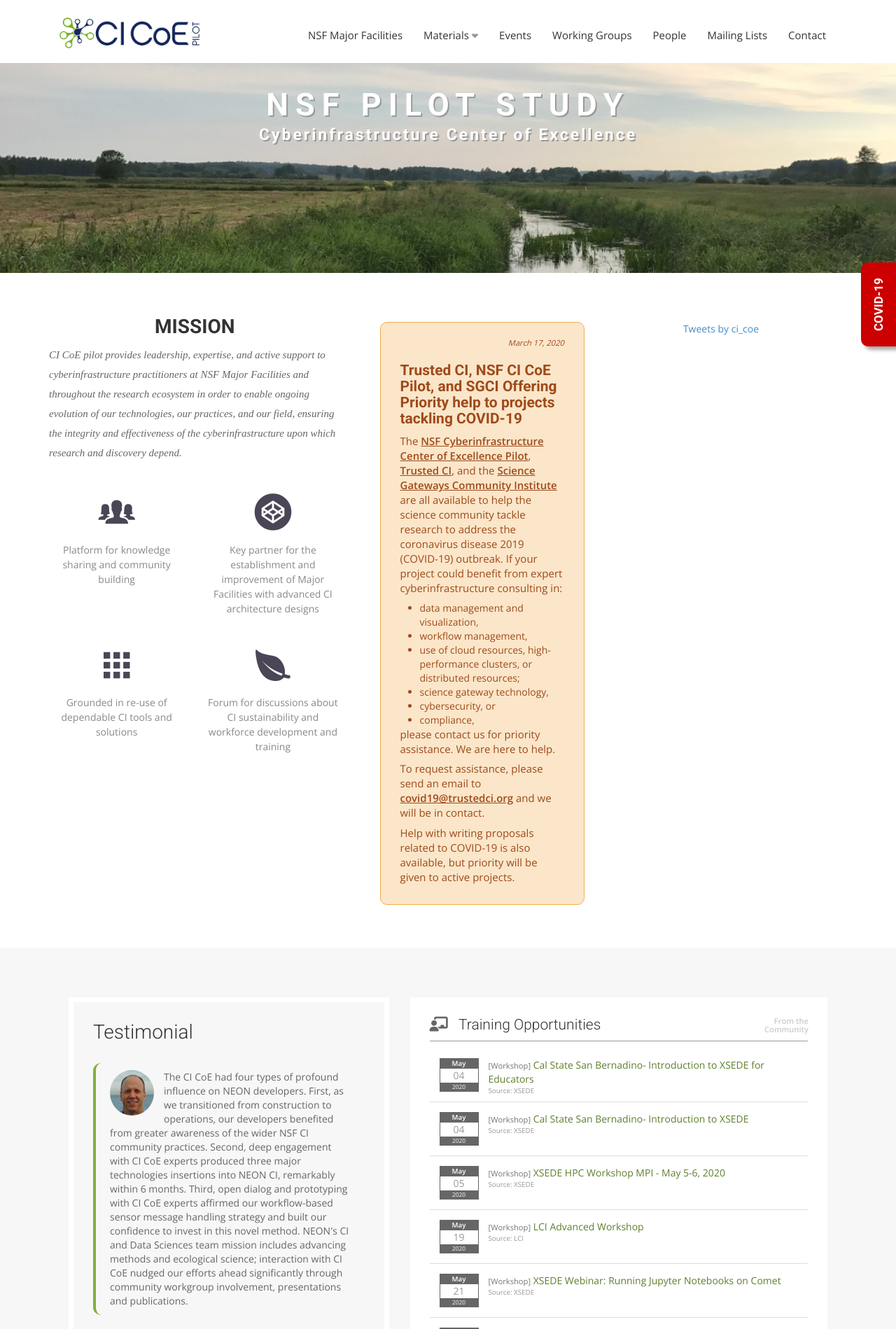
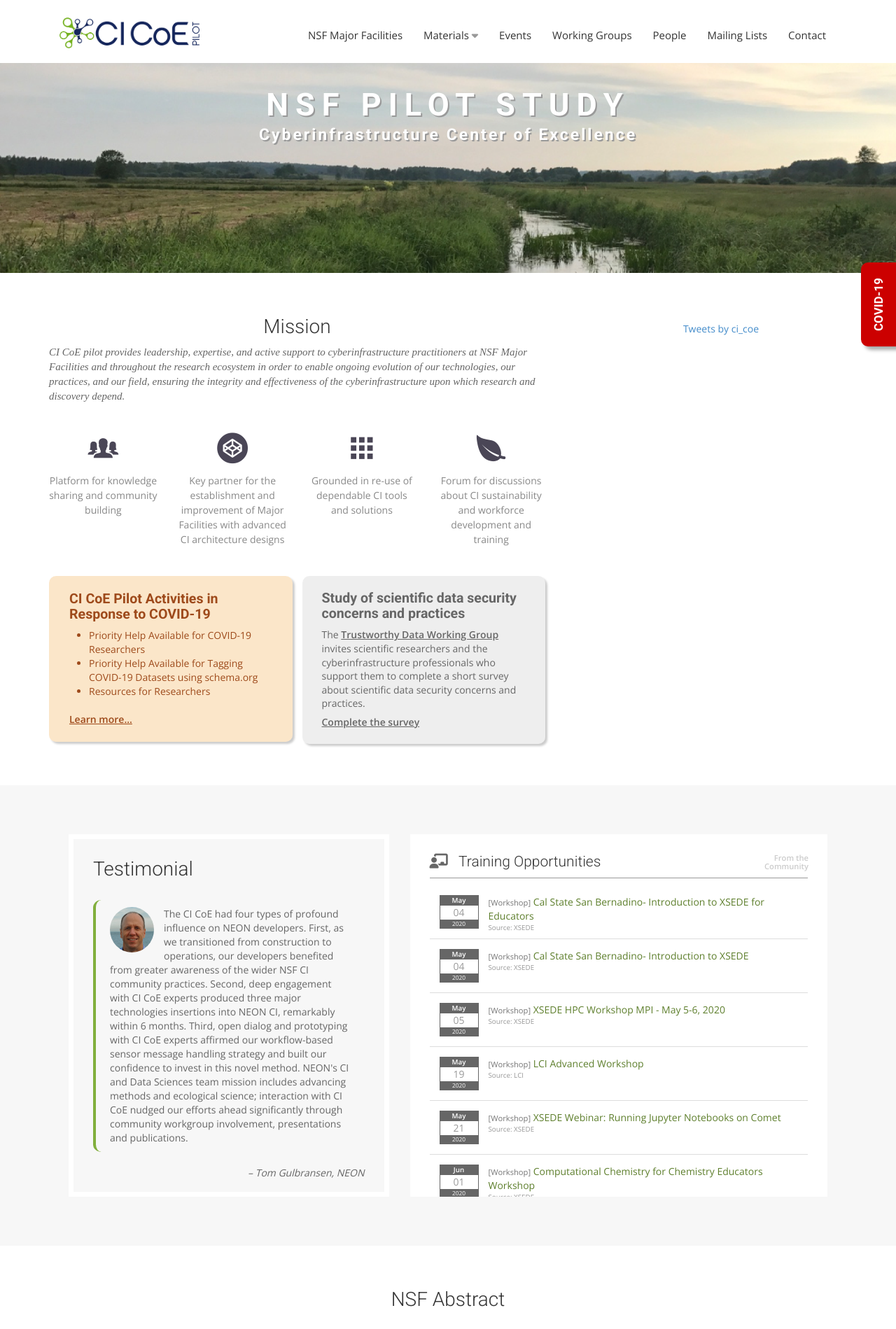
Before and after one commit to cicoe/cicoe.github.io, a Jekyll site: the page built from index.html, in a window 1280 px wide. Shown: the top 1899 px of the page at 70% size. Built offline with Jekyll 4.4.1, drawn with Linux system fonts in a browser that asks for light colours; nearby versions of some CDN libraries; some web fonts are replaced; comment, search, counter and statistics services are not loaded.

Commit message:
updates to main page

```diff
--- a/css/airspace.css
+++ b/css/airspace.css
@@ -194,7 +194,7 @@
 }
 
 #service .service-item i {
-    font-size: 60px;
+    font-size: 50px;
     color: #4A4656;
     padding: 0;
     margin: 0;
--- a/css/style.css
+++ b/css/style.css
@@ -123,29 +123,48 @@
 }
 
 .alert {
-    margin-top: 2em;
+    margin-top: 1em;
     background-color: rgb(240, 173, 78, 0.3);
-    border: 1px solid #f0ad4e;
     padding: 1.5em 2em 1.5em 2em;
     border-radius: 10px;
     color: #9e4a1b;
     text-align: left;
+    box-shadow: 3px 3px 3px #ccc;
 }
 
-.alert h1 {
-    font-size: 1.5em;
-    font-weight: bold;
+.alert-info {
+    margin-top: 1em;
+    background-color: rgb(200, 200, 200, 0.3);
+    padding: 1.5em 2em 1.5em 2em;
+    border-radius: 10px;
+    color: #666;
+    text-align: left;
+    box-shadow: 3px 3px 3px #ccc;
 }
 
-.alert a {
+.alert h1,
+.alert-info h1 {
+    font-size: 1.4em;
+    font-weight: bold;
+    margin-top: 0;
+}
+
+.alert a,
+.alert-info a {
     color: #9e4a1b;
     text-decoration: underline !important;
     font-weight: bold;
 }
 
-.alert p {
+.alert-info a {
+    color: #666 !important;
+}
+
+.alert p,
+.alert-info p {
     line-height: 1.4em !important;
     margin-bottom: 0.5em;
+    font-size: 1em;
 }
 
 .alert ul {
--- a/index.html
+++ b/index.html
@@ -8,10 +8,10 @@
 <section id="service">
     <div class="container">
         <div class="row">
-            <div class="col-md-5 col-sm-12" style="padding-right: 4em">
+            <div class="col-md-8 col-sm-12" style="padding-right: 4em">
                 <div class="section-title">
-                    <h2>Mission</h2>
-                    <p style="text-align: left">
+                    <h3>Mission</h3>
+                    <p style="text-align: left; line-height: 1.4em">
                         CI CoE pilot provides leadership, expertise, and active support to cyberinfrastructure
                         practitioners at NSF Major Facilities and throughout the research ecosystem in order to enable
                         ongoing evolution of our technologies, our practices, and our field, ensuring the integrity and
@@ -19,13 +19,13 @@
                     </p>
                 </div>
                 <div class="row">
-                    <div class="col-sm-6 col-md-6">
+                    <div class="col-sm-6 col-md-3">
                         <div class="service-item">
                             <i class="ion-ios-people"></i>
                             <p>Platform for knowledge sharing and community building</p>
                         </div>
                     </div>
-                    <div class="col-sm-6 col-md-6">
+                    <div class="col-sm-6 col-md-3">
                         <div class="service-item">
                             <i class="ion-social-codepen"></i>
                             <p>Key partner for the establishment and improvement of Major Facilities with advanced CI
@@ -33,57 +33,81 @@
                             </p>
                         </div>
                     </div>
-                    <div class="col-sm-6 col-md-6">
+                    <div class="col-sm-6 col-md-3">
                         <div class="service-item">
                             <i class="ion-android-apps"></i>
                             <p>Grounded in re-use of dependable CI tools and solutions</p>
                         </div>
                     </div>
-                    <div class="col-sm-6 col-md-6">
+                    <div class="col-sm-6 col-md-3">
                         <div class="service-item">
                             <i class="ion-leaf"></i>
                             <p>Forum for discussions about CI sustainability and workforce development and training</p>
                         </div>
                     </div>
                 </div>
-            </div>
 
-            <div class="col-md-3 alert w3-panel w3-yellow">
-                <div style="font-size: 0.8em; text-align: right"><span><i>March 17, 2020</i></span>
+                <div class="col-md-6" style="padding: 0; padding-right: 0.5em">
+                    <div class="alert">
+                        <!--                    <div style="font-size: 0.8em; text-align: right">-->
+                        <!--                        <span><i>March 17, 2020</i></span>-->
+                        <!--                    </div>-->
+                        <h1 style="margin-top: 0">CI CoE Pilot Activities in Response to COVID-19</h1>
+                        <ul>
+                            <li>Priority Help Available for COVID-19 Researchers</li>
+                            <li>Priority Help Available for Tagging COVID-19 Datasets using schema.org</li>
+                            <li>Resources for Researchers</li>
+                        </ul>
+                        <br/>
+                        <a href="/covid-19">Learn more...</a>
+                        <!--                    <h1>Trusted CI, NSF CI CoE Pilot, and SGCI Offering Priority help to projects tackling COVID-19</h1>-->
+                        <!--                    <p>-->
+                        <!--                        The <a href="http://cicoe-pilot.org" target="_blank">NSF Cyberinfrastructure Center of Excellence-->
+                        <!--                        Pilot</a>, <a href="https://trustedci.org" target="_blank">Trusted CI</a>, and the-->
+                        <!--                        <a href="https://sciencegateways.org" target="_blank">Science Gateways Community Institute</a>-->
+                        <!--                        are all available to help the science community tackle research to address the coronavirus disease-->
+                        <!--                        2019 (COVID-19) outbreak. If your project could benefit from expert cyberinfrastructure consulting-->
+                        <!--                        in:-->
+                        <!--                    </p>-->
+                        <!--                    <ul>-->
+                        <!--                        <li>data management and visualization,</li>-->
+                        <!--                        <li>workflow management,</li>-->
+                        <!--                        <li>use of cloud resources, high-performance clusters, or distributed resources;</li>-->
+                        <!--                        <li>science gateway technology,</li>-->
+                        <!--                        <li>cybersecurity, or</li>-->
+                        <!--                        <li>compliance,</li>-->
+                        <!--                    </ul>-->
+                        <!--                    <p>-->
+                        <!--                        please contact us for priority assistance. We are here to help.-->
+                        <!--                    </p>-->
+                        <!--                    <p>-->
+                        <!--                        To request assistance, please send an email to-->
+                        <!--                        <a href="mailto:covid19@trustedci.org?subject=COVID-19">covid19@trustedci.org</a> and we will-->
+                        <!--                        be in contact.-->
+                        <!--                    </p>-->
+                        <!--                    <p>-->
+                        <!--                        Help with writing proposals related to COVID-19 is also available, but priority will be given to-->
+                        <!--                        active projects.-->
+                        <!--                    </p>-->
+                    </div>
                 </div>
-                <h1>Trusted CI, NSF CI CoE Pilot, and SGCI Offering Priority help to projects tackling COVID-19</h1>
-                <p>
-                    The <a href="http://cicoe-pilot.org" target="_blank">NSF Cyberinfrastructure Center of Excellence
-                    Pilot</a>, <a href="https://trustedci.org" target="_blank">Trusted CI</a>, and the
-                    <a href="https://sciencegateways.org" target="_blank">Science Gateways Community Institute</a>
-                    are all available to help the science community tackle research to address the coronavirus disease
-                    2019 (COVID-19) outbreak. If your project could benefit from expert cyberinfrastructure consulting
-                    in:
-                </p>
-                <ul>
-                    <li>data management and visualization,</li>
-                    <li>workflow management,</li>
-                    <li>use of cloud resources, high-performance clusters, or distributed resources;</li>
-                    <li>science gateway technology,</li>
-                    <li>cybersecurity, or</li>
-                    <li>compliance,</li>
-                </ul>
-                <p>
-                    please contact us for priority assistance. We are here to help.
-                </p>
-                <p>
-                    To request assistance, please send an email to
-                    <a href="mailto:covid19@trustedci.org?subject=COVID-19">covid19@trustedci.org</a> and we will
-                    be in contact.
-                </p>
-                <p>
-                    Help with writing proposals related to COVID-19 is also available, but priority will be given to
-                    active projects.
-                </p>
+                <div class="col-md-6" style="padding: 0; padding-left: 0.5em">
+                    <div class="alert-info">
+                        <h1>Study of scientific data security concerns and practices</h1>
+                        <p>
+                            The <a href="https://trustedci.org/2020-trustworthy-data" target="_blank">Trustworthy Data
+                            Working Group</a> invites scientific researchers and the cyberinfrastructure
+                            professionals who support them to complete a short survey about scientific data security
+                            concerns and practices.
+                        </p>
+                        <a href="https://isi.us4.list-manage.com/track/click?u=17d5d5cdd47d844f343cdadcd&id=0d51b6143a&e=ed339efc5f"
+                           target="_blank">Complete the survey</a>
+                    </div>
+                </div>
             </div>
 
             <div class="col-md-4 col-sm-12" style="padding-top: 2em">
-                <a class="twitter-timeline" data-lang="en" data-height="58em" data-width="100%" data-theme="light"
+                <a class="twitter-timeline" data-lang="en" data-height="44em" data-width="100%" data-theme="light"
                    href="https://twitter.com/ci_coe?ref_src=twsrc%5Etfw">Tweets by ci_coe</a>
                 <script async src="https://platform.twitter.com/widgets.js" charset="utf-8"></script>
             </div>
@@ -92,6 +116,16 @@
 
     </div>
 </section>
+
+<section>
+    <div class="container">
+        <div class="row">
+
+        </div>
+    </div>
+</section>
+
+
 <!-- Wrapper Start -->
 <section id="intro" style="background-color: #f7f7f7">
     <div class="container">
@@ -118,7 +152,8 @@
                     <div>
                         <h3><i class="fas fa-chalkboard-teacher"></i> Training Opportunities</h3>
                         <div style="position: absolute; top: 4em; right: 5em">
-                            <p style="text-align: right;color: #ccc; font-weight: bold; font-size: 0.8em; line-height: 1em">From the<br/>Community</p>
+                            <p style="text-align: right;color: #ccc; font-weight: bold; font-size: 0.8em; line-height: 1em">
+                                From the<br/>Community</p>
                         </div>
                     </div>
                     {% assign training_items = site.data.training_opportunities %}
```
